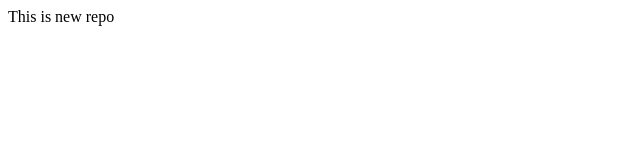
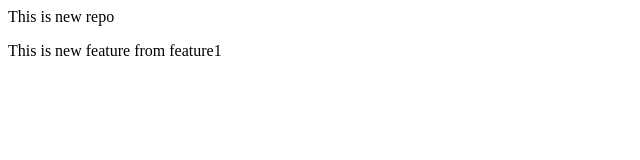
Before and after one commit to AsmitaRabari/localrepo, a plain HTML site: page index.html in a window 1280 px wide. Shown: the whole page, without its empty margins (0-640 px from the left). Drawn offline with Linux system fonts and the light colour scheme.

Commit message:
Add new feature

```diff
--- a/index.html
+++ b/index.html
@@ -1 +1,3 @@
 <p>This is new repo</p>
+<p>This is new feature from feature1
+</p>
```
